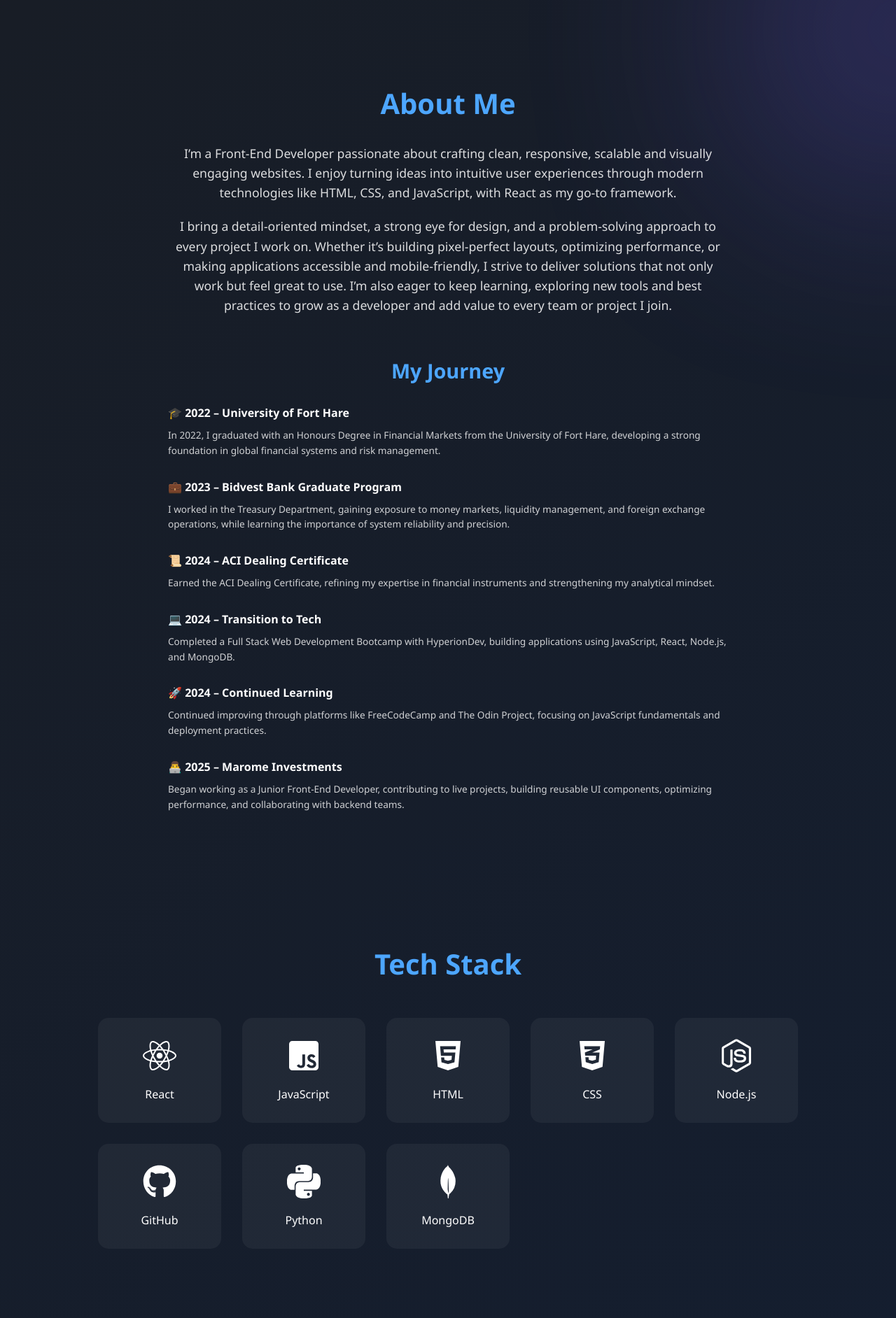
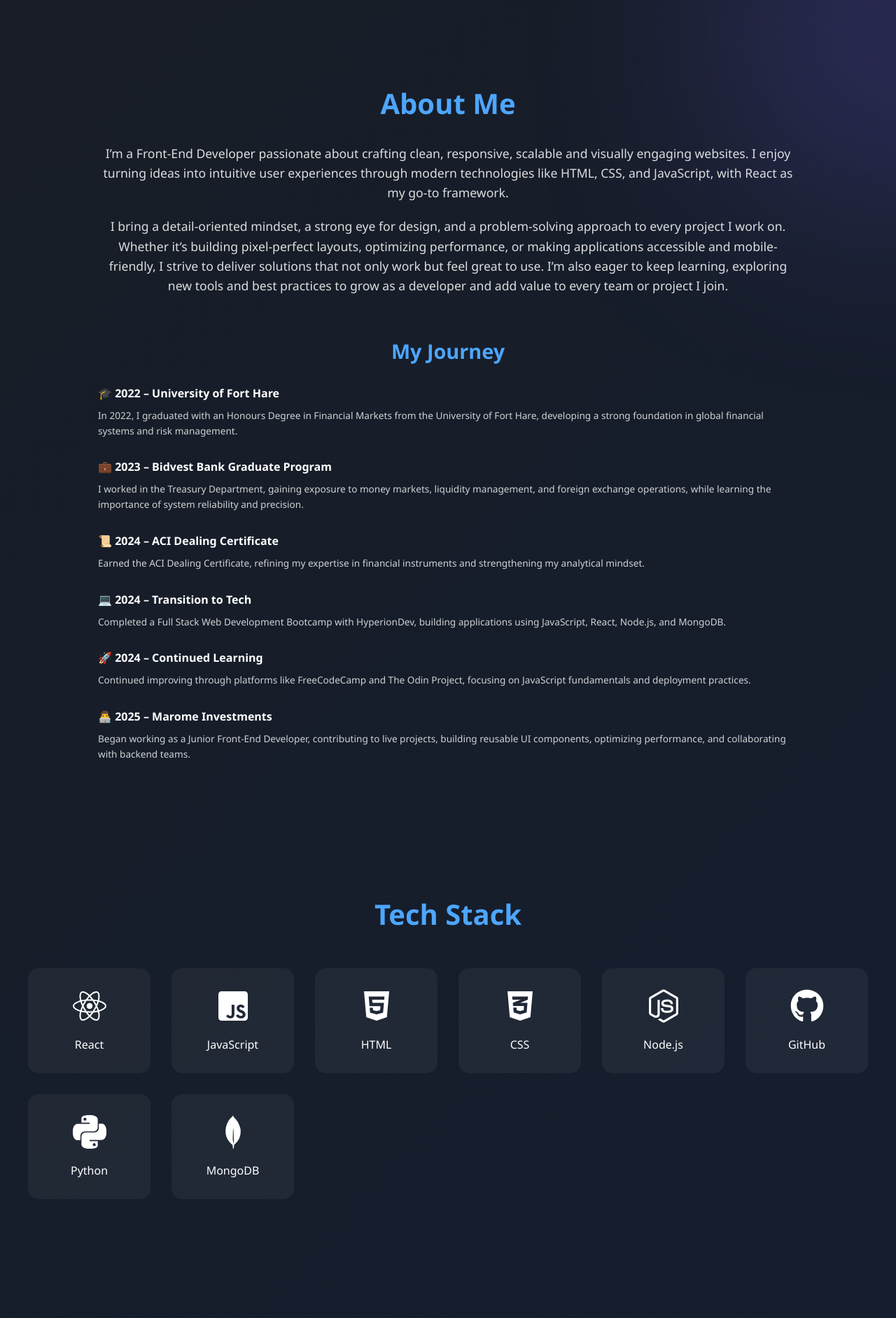
Before and after one commit to Sphola619/sipho-sisusa, a React (Vite) app: page / in a window 1280 px wide. Shown: the part 760-2644 px from the top of the page at 70% size. Built offline with nearby package versions, Linux system fonts and the light colour scheme.

Commit message:
max width adjustment

```diff
--- a/index.html
+++ b/index.html
@@ -4,7 +4,7 @@
     <meta charset="UTF-8" />
     <link rel="icon" type="image/x-icon" href="/favicon.ico" />
     <meta name="viewport" content="width=device-width, initial-scale=1.0" />
-    <title>sipho-portfolio</title>
+    <title>Sipho Sisusa</title>
   </head>
   <body>
     <div id="root"></div>
--- a/src/styles/about.css
+++ b/src/styles/about.css
@@ -7,7 +7,7 @@
 }
 
 .about-content {
-  max-width: 800px;
+  max-width: 1000px;
 }
 
 .about-content h2 {
--- a/src/styles/projects.css
+++ b/src/styles/projects.css
@@ -6,7 +6,7 @@
 }
 
 .projects-content {
-  max-width: 1100px;
+  max-width: 1300px;
   width: 100%;
 }
 
--- a/src/styles/techstack.css
+++ b/src/styles/techstack.css
@@ -7,7 +7,7 @@
 }
 
 .tech-content {
-  max-width: 1000px;
+  max-width: 1200px;
   width: 100%;
 }
 
```
